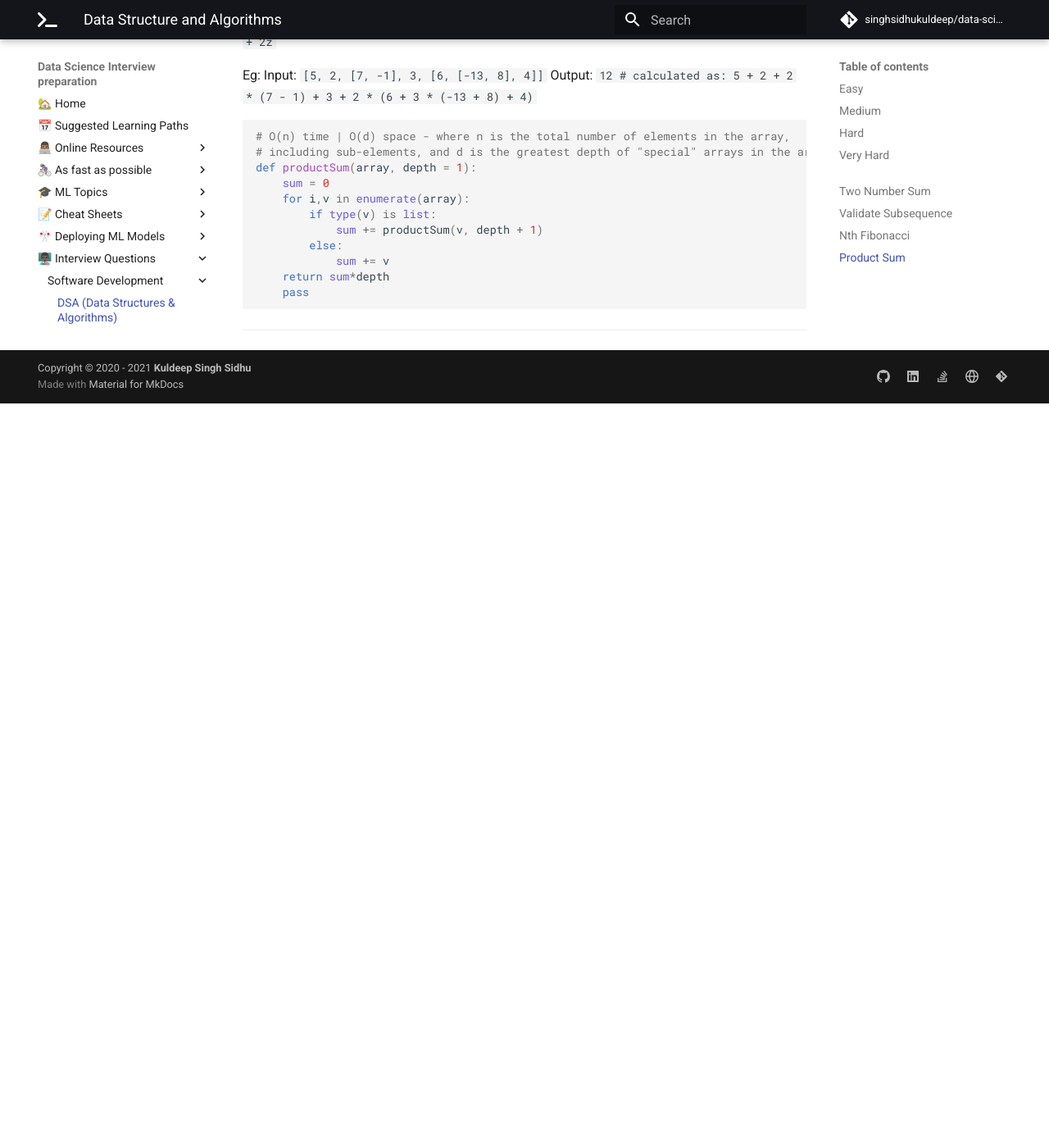
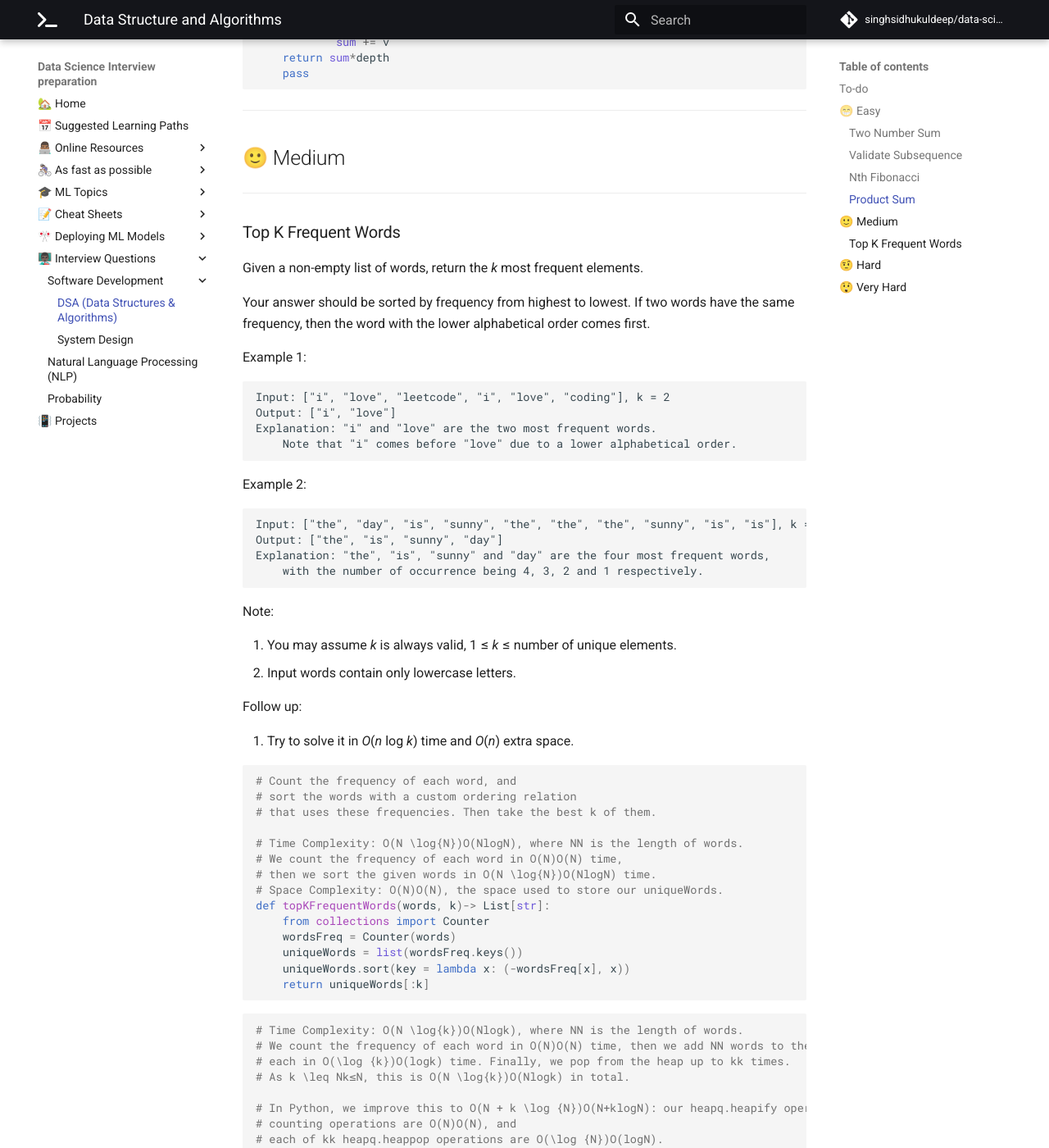
Before and after one commit to singhsidhukuldeep/singhsidhukuldeep.github.io, an MkDocs documentation site: the page built from docs/Interview-Questions/data-structures-algorithms.md, in a window 1280 px wide and 1400 px high, scrolled down 3151 px. Shown: the whole window at 82% size. Built offline with MkDocs 1.6.1 and Material for MkDocs 9.7.7, drawn with Linux system fonts in a browser that asks for light colours; comment, search, counter and statistics services are not loaded; old or Windows-style settings are respelled for this version of MkDocs; before the commit the page ends 3643 px from its top, so only the background shows below that; some of the changed text lies outside the part shown.

Commit message:
added DSA question

````diff
--- a/docs/Interview-Questions/data-structures-algorithms.md
+++ b/docs/Interview-Questions/data-structures-algorithms.md
@@ -5,28 +5,27 @@ description: Data Structure and algorithms for cracking interviews
 
 # Data Structure and Algorithms (DSA)
 
-![Total Questions](https://img.shields.io/badge/Total%20Questions-4-blue?style=flat&labelColor=black&color=blue)
+![Total Questions](https://img.shields.io/badge/Total%20Questions-5-blue?style=flat&labelColor=black&color=blue)
 ![Unanswered Questions](https://img.shields.io/badge/Unanswered%20Questions-0-blue?style=flat&labelColor=black&color=yellow)
-![Answered Questions](https://img.shields.io/badge/Answered%20Questions-4-blue?style=flat&labelColor=black&color=success)
+![Answered Questions](https://img.shields.io/badge/Answered%20Questions-5-blue?style=flat&labelColor=black&color=success)
 
-## Easy
+## To-do
 
-* [Two Number Sum](#two-number-sum)
-* [Validate Subsequence](#validate-subsequence)
-* [Nth Fibonacci](#nth-fibonacci)
-* [Product Sum](#product-sum)
+- [ ] Add https://leetcode.com/discuss/interview-question/344650/Amazon-Online-Assessment-Questions
 
-## Medium
+<!---
+|[Easy 😁](#easy) | [Medium 🙂](#medium) | [Hard 🤨](#hard) | [Very Hard 😲](#very-hard)|
+|---|---|---|---|
+|:-:|:-:|:-:|:-:|
+-->
 
-## Hard
+---
 
-## Very Hard
+## 😁 Easy
 
-##
 ---
-##
 
-## Two Number Sum
+### Two Number Sum
 
 Write a function that takes in a non-empty array of distinct integers and an
 integer representing a target sum.
@@ -79,7 +78,7 @@ def twoNumberSum(array, targetSum):
 
 ---
 
-## Validate Subsequence
+### Validate Subsequence
 
 Given two non-empty arrays of integers, write a function that determines whether the second array is a subsequence of the first one.
 
@@ -103,7 +102,7 @@ def isValidSubsequence(array, sequence):
 
 ---
 
-## Nth Fibonacci
+### Nth Fibonacci
 
 The Fibonacci sequence is defined as follows:
 Any number in the sequence is the sum of the previous 2.
@@ -141,7 +140,7 @@ def getNthFib(n):
 
 ---
 
-## Product Sum
+### Product Sum
 
 Write a function that takes in a "special" array and returns its product sum. A "special" array
 is a non-empty array that contains either integers or other "special" arrays. The product sum of a "special" array is the sum of its
@@ -170,3 +169,100 @@ def productSum(array, depth = 1):
 ```
 
 ---
+
+## 🙂 Medium
+
+---
+
+### Top K Frequent Words
+
+Given a non-empty list of words, return the *k* most frequent elements.
+
+Your answer should be sorted by frequency from highest to lowest. If two words have the same frequency, then the word with the lower alphabetical order comes first.
+
+Example 1:
+
+```
+Input: ["i", "love", "leetcode", "i", "love", "coding"], k = 2
+Output: ["i", "love"]
+Explanation: "i" and "love" are the two most frequent words.
+    Note that "i" comes before "love" due to a lower alphabetical order.
+```
+
+Example 2:
+
+```
+Input: ["the", "day", "is", "sunny", "the", "the", "the", "sunny", "is", "is"], k = 4
+Output: ["the", "is", "sunny", "day"]
+Explanation: "the", "is", "sunny" and "day" are the four most frequent words,
+    with the number of occurrence being 4, 3, 2 and 1 respectively.
+```
+Note:
+
+1.  You may assume *k* is always valid, 1 ≤ *k* ≤ number of unique elements.
+2.  Input words contain only lowercase letters.
+
+Follow up:
+
+1.  Try to solve it in *O*(*n* log *k*) time and *O*(*n*) extra space.
+
+```Python
+# Count the frequency of each word, and
+# sort the words with a custom ordering relation
+# that uses these frequencies. Then take the best k of them.
+
+# Time Complexity: O(N \log{N})O(NlogN), where NN is the length of words.
+# We count the frequency of each word in O(N)O(N) time,
+# then we sort the given words in O(N \log{N})O(NlogN) time.
+# Space Complexity: O(N)O(N), the space used to store our uniqueWords.
+def topKFrequentWords(words, k)-> List[str]:
+    from collections import Counter
+    wordsFreq = Counter(words)
+    uniqueWords = list(wordsFreq.keys())
+    uniqueWords.sort(key = lambda x: (-wordsFreq[x], x))
+    return uniqueWords[:k]
+```
+
+```Python
+# Time Complexity: O(N \log{k})O(Nlogk), where NN is the length of words.
+# We count the frequency of each word in O(N)O(N) time, then we add NN words to the heap,
+# each in O(\log {k})O(logk) time. Finally, we pop from the heap up to kk times.
+# As k \leq Nk≤N, this is O(N \log{k})O(Nlogk) in total.
+
+# In Python, we improve this to O(N + k \log {N})O(N+klogN): our heapq.heapify operation and
+# counting operations are O(N)O(N), and
+# each of kk heapq.heappop operations are O(\log {N})O(logN).
+
+# Space Complexity: O(N)O(N), the space used to store our wordsFreq.
+
+# Count the frequency of each word, then add it to heap that stores the best k candidates.
+# Here, "best" is defined with our custom ordering relation,
+# which puts the worst candidates at the top of the heap.
+# At the end, we pop off the heap up to k times and reverse the result
+# so that the best candidates are first.
+
+# In Python, we instead use heapq.heapify, which can turn a list into a heap in linear time,
+# simplifying our work.
+
+def topKFrequentWords(words, k)-> List[str]:
+    from heapq import heapify, heappop#, heappush
+    from collections import Counter
+    wordsFreq = Counter(words)
+    heap = [(-freq, word) for word, freq in wordsFreq.items()]
+    heapq.heapify(heap)
+    return [heapq.heappop(heap)[1] for _ in range(k)]
+```
+
+## 🤨 Hard
+
+---
+
+
+---
+
+## 😲 Very Hard
+
+---
+
+
+---
````
